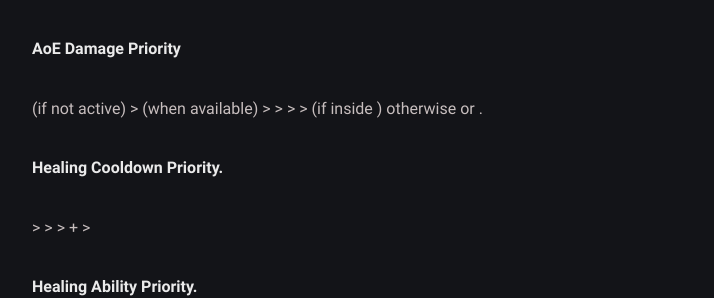
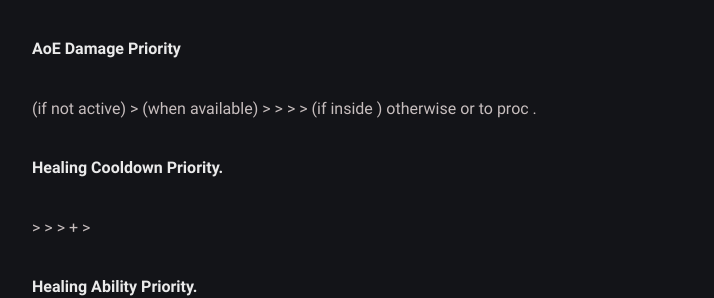
Before and after one commit to BetterThanWowhead/BetterThanWowhead.github.io, a Jekyll site: the page built from pages/M+/playstyle.md, in a window 1280 px wide and 900 px high, scrolled down 1735 px. Shown: the part 275-573 px from the top of the window, without its empty margins (278-992 px from the left). Built offline with Jekyll 4.4.1, drawn with Linux system fonts in a browser that asks for light colours; a script that is not in the unit is left out.

Commit message:
Update playstyle.md

```diff
--- a/pages/M+/playstyle.md
+++ b/pages/M+/playstyle.md
@@ -67,7 +67,12 @@
 5. Cast <a href="https://www.wowhead.com/spell=24275/hammer-of-wrath" data-wowhead="spell=24275"></a> on cooldown when available.
 6. Cast <a href="https://www.wowhead.com/spell=20271/judgment" data-wowhead="spell=20271"></a> on cooldown.
 7. Use <a href="https://www.wowhead.com/spell=183998/light-of-the-martyr" data-wowhead="spell=183998"></a> if you need to do healing (assuming you dont have <a href="https://www.wowhead.com/spell=20473/holy-shock" data-wowhead="spell=20473"></a> or enough holy power).
-8. Fill empty GCDs with <a href="https://www.wowhead.com/spell=82326/holy-light" data-wowhead="spell=82326"></a> on <a href="https://www.wowhead.com/spell=53563/beacon-of-light" data-wowhead="spell=53563"></a> if you have <a href="https://www.wowhead.com/spell=53576/infusion-of-light" data-wowhead="spell=53576"></a> Otherwhise cast <a href="https://www.wowhead.com/spell=19750/flash-of-light" data-wowhead="spell=19750"></a> or if you don't need healing redrop <a href="https://www.wowhead.com/spell=26573/consecration" data-wowhead="spell=26573"></a>.
+8. Fill empty GCDs with
+<a href="https://www.wowhead.com/spell=82326/holy-light" data-wowhead="spell=82326"></a> on
+<a href="https://www.wowhead.com/spell=53563/beacon-of-light" data-wowhead="spell=53563"></a> if you have
+<a href="https://www.wowhead.com/spell=53576/infusion-of-light" data-wowhead="spell=53576"></a> Otherwhise cast
+<a href="https://www.wowhead.com/spell=19750/flash-of-light" data-wowhead="spell=19750"></a> or if you don't need healing redrop
+<a href="https://www.wowhead.com/spell=26573/consecration" data-wowhead="spell=26573"></a>.
 
 **Single Target Priority.**
 
@@ -76,7 +81,11 @@
 \> <a href="https://www.wowhead.com/spell=20473/holy-shock" data-wowhead="spell=20473"></a>
 \> <a href="https://www.wowhead.com/spell=26573/consecration" data-wowhead="spell=26573"></a>
 \> <a href="https://www.wowhead.com/spell=293895/crusader-strike" data-wowhead="spell=293895"></a>
-\> <a href="https://www.wowhead.com/spell=53600/shield-of-the-righteous" data-wowhead="spell=53600"></a> (if inside <a href="https://tbc.wowhead.com/spell=31884/avenging-wrath" data-wowhead="spell=31884"></a>) otherwhise <a href="https://www.wowhead.com/spell=85673/word-of-glory" data-wowhead="spell=85673"></a> or <a href="https://www.wowhead.com/spell=85222/light-of-dawn" data-wowhead="spell=85222"></a> to proc <a href="https://www.wowhead.com/spell=248033/awakening" data-wowhead="spell=248033"></a>.
+\> <a href="https://www.wowhead.com/spell=53600/shield-of-the-righteous" data-wowhead="spell=53600"></a> (if inside
+<a href="https://tbc.wowhead.com/spell=31884/avenging-wrath" data-wowhead="spell=31884"></a>) otherwhise
+<a href="https://www.wowhead.com/spell=85673/word-of-glory" data-wowhead="spell=85673"></a> or
+<a href="https://www.wowhead.com/spell=85222/light-of-dawn" data-wowhead="spell=85222"></a> to proc
+<a href="https://www.wowhead.com/spell=248033/awakening" data-wowhead="spell=248033"></a>.
 
 **AoE Damage Priority**
 
@@ -99,7 +108,8 @@
 otherwise
 <a href="https://www.wowhead.com/spell=85673/word-of-glory" data-wowhead="spell=85673"></a>
 or
-<a href="https://www.wowhead.com/spell=85222/light-of-dawn" data-wowhead="spell=85222"></a>.
+<a href="https://www.wowhead.com/spell=85222/light-of-dawn" data-wowhead="spell=85222"></a> to proc
+<a href="https://www.wowhead.com/spell=248033/awakening" data-wowhead="spell=248033"></a>.
 
 **Healing Cooldown Priority.**
 
```
